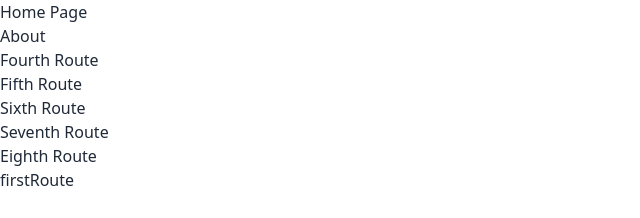
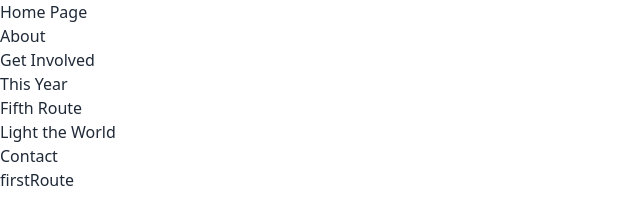
Before and after one commit to adaoj7/natsite-refactor, a React (Vite) app: page /firstRoute in a window 1280 px wide. Shown: the top 218 px of the page, without its empty margins (0-640 px from the left). Built offline with nearby package versions, Linux system fonts and the light colour scheme.

Commit message:
updated packages and finished navbar component functionality

```diff
--- a/src/components/Navbar.tsx
+++ b/src/components/Navbar.tsx
@@ -2,7 +2,6 @@
 // do I want more granular control over the routes?
 // the reason I question is because I have the nested routes, but I probably can nest them in the structure that I pass in
 
-import React from "react";
 import { NavLink } from "react-router-dom";
 import { Menu, MenuItem, MenuButton, MenuItems } from "@headlessui/react";
 
@@ -14,7 +13,8 @@ type MenuItem = Array<string>;
 export default function Navbar({ routes }: NavbarProps) {
   const allRoutes = routes.map((route) => {
     if (route[0] === "menu") {
-      const menu = route[1];
+      const menuName = route[1];
+      const menu = route[2];
       const menuReturn = menu.map((menuItem: MenuItem) => {
         return (
           <MenuItem key={menuItem[0]}>
@@ -25,6 +25,9 @@ export default function Navbar({ routes }: NavbarProps) {
 
       return (
         <Menu as="div" key={route[0]}>
+          <MenuButton as="a" href={menuName[0]}>
+            {menuName[1]}
+          </MenuButton>
           <MenuItems>{menuReturn}</MenuItems>
         </Menu>
       );
--- a/src/routes/root.tsx
+++ b/src/routes/root.tsx
@@ -1,4 +1,4 @@
-import { Outlet, Link } from "react-router-dom";
+import { Outlet } from "react-router-dom";
 import Navbar from "../components/Navbar";
 
 const routes = [
@@ -6,6 +6,7 @@ const routes = [
   ["/about", "About"],
   [
     "menu",
+    ["/getInvolved", "Get Involved"],
     [
       ["/setup", "Setup"],
       ["/host", "Host"],
@@ -13,11 +14,10 @@ const routes = [
       ["/donate", "Donate"],
     ],
   ],
-  ["/fourthRoute", "Fourth Route"],
-  ["/fifthRoute", "Fifth Route"],
-  ["/sixthRoute", "Sixth Route"],
-  ["/seventhRoute", "Seventh Route"],
-  ["/eighthRoute", "Eighth Route"],
+  ["/thisYear", "This Year"],
+  ["/gallery", "Fifth Route"],
+  ["/lightTheWorld", "Light the World"],
+  ["/contact", "Contact"],
 ];
 
 export default function Root() {
```
